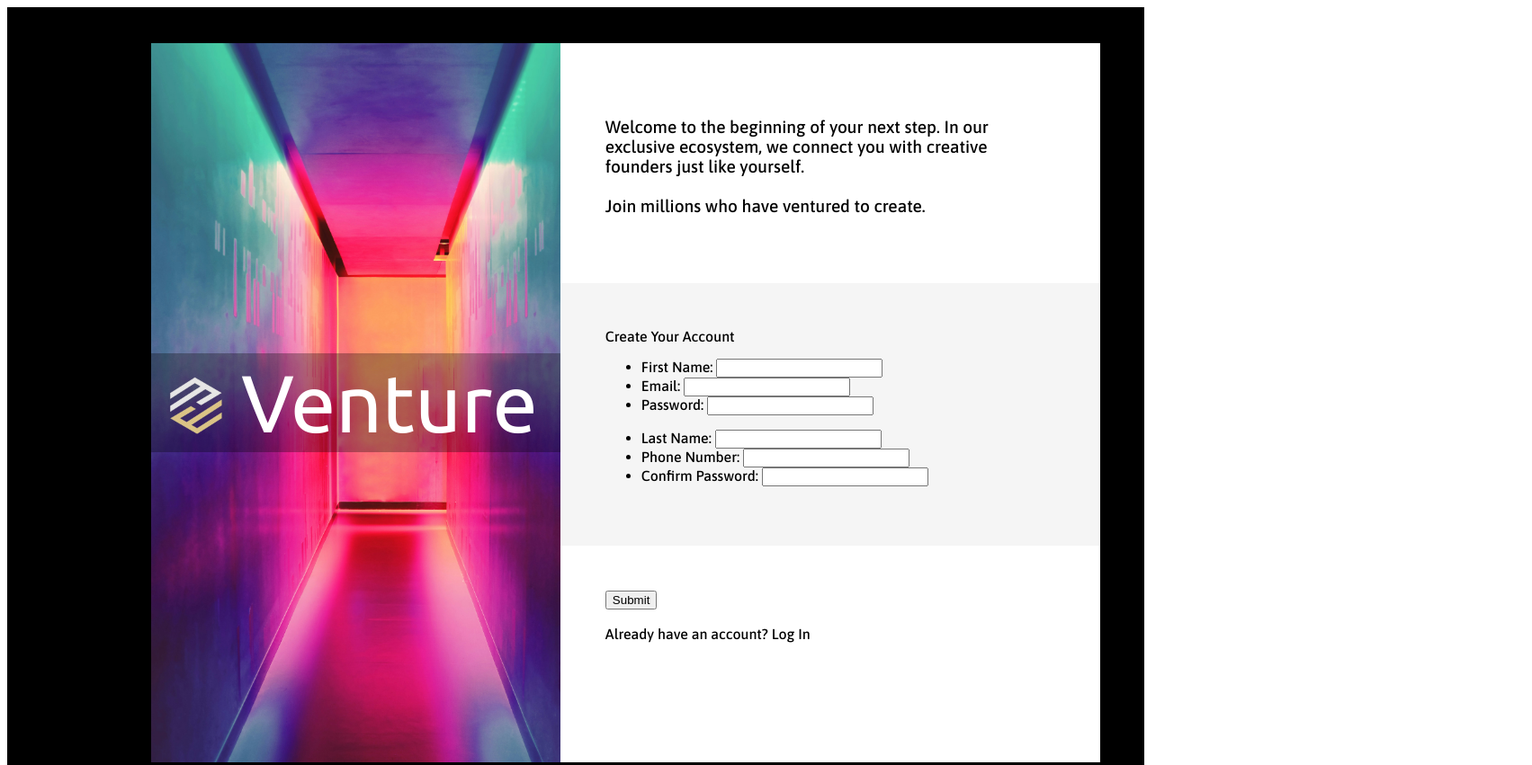
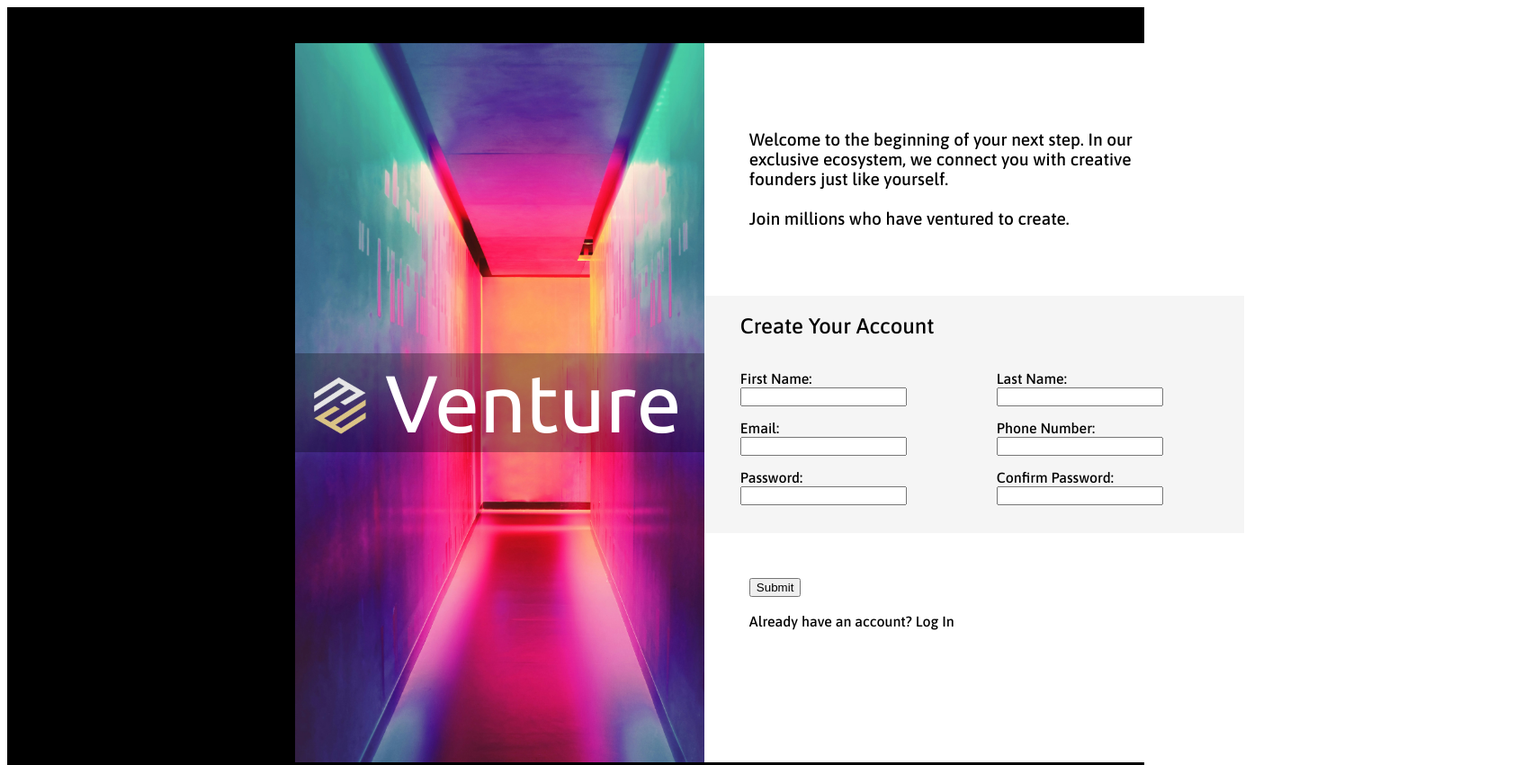
Before and after one commit to hmatts3/Sign-Up-Form, a plain HTML site: page index.html in a window 1280 px wide. Shown: the top 851 px of the page at 90% size, 1703 px wide, since content can reach past the window. Drawn offline with Linux system fonts and the light colour scheme; a web font is replaced by a local one.

Commit message:
Update form structure

```diff
--- a/index.html
+++ b/index.html
@@ -35,40 +35,52 @@
                     <br>
                     Join millions who have ventured to create.
                 </div>
-                <div class="right-middle">
+                <form class="right-middle" action="signupform.com" method="post">
+                    <div class="form-title">
                         Create Your Account
-                    <form action="signupform.com" method="post">
+                    </div>
+                    <div class="form-content">
+                        <div class="left-column">
                                 <ul>
                                     <li>
                                         <label for="first_name">First Name:</label>
+                                        <br>
                                         <input type="text" id="first_name">
                                     </li>
 
                                     <li>
                                         <label for="email">Email:</label>
+                                        <br>
                                         <input type="email" id="email">
                                     </li>
                                     <li>
                                         <label for="password">Password:</label>
+                                        <br>
                                         <input type="password" id="password">
                                     </li>
                                 </ul>
+                        </div>
+                        <div class="right-column">
                             <ul>
                                 <li>
                                     <label for="last_name">Last Name:</label>
+                                    <br>
                                     <input type="text" id="last_name">
                                 </li>
                                 <li>
                                     <label for="phone_number">Phone Number:</label>
+                                    <br>
                                     <input type="number" id="phone_number">
                                 </li>
                                 <li>
                                     <label for="confirm_password">Confirm Password:</label>
+                                    <br>
                                     <input type="password" id="confirm_password">
                                 </li>
                             </ul>
+                        </div>
+                    </div>
                 </form>
-                </div>
                 <div class="right-bottom">
                     <button>Submit</button>
                     <br>
--- a/styles.css
+++ b/styles.css
@@ -7,7 +7,7 @@
 
 #WholePage {
     display: flex;
-    padding: 0 20vh 0 20vh;
+    padding: 0 40vh 0 40vh;
     flex: 1;
 }
 
@@ -86,12 +86,44 @@
 .right-middle {
     flex: 1;
     background-color:whitesmoke;
-    padding: 50px;
+    display: flex;
+    flex-direction: column;
 }
 
 .right-bottom {
     flex: 1;
     padding: 50px;
+}
+
+.form-title {
+    flex: 1;
+    padding: 20px 0 20px 40px;
+    font-size: x-large;
+}
+
+.form-content {
+    flex: 1;
+    display: flex;
+}
+
+.left-column {
+    flex: 1;
+}
+
+.right-column {
+    flex: 2;
+    padding-left: 60px;
+}
+
+
+ul {
+    list-style-type: none;
+}
+
+input {
+    margin-bottom: 15px;
+    margin-top: 1px;
+
 }
 
 
```
Lines whose indentation alone changed are shown as unchanged.
